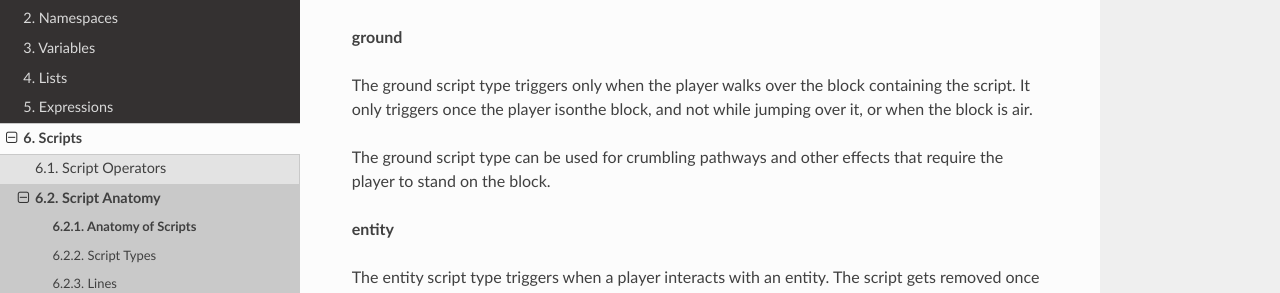
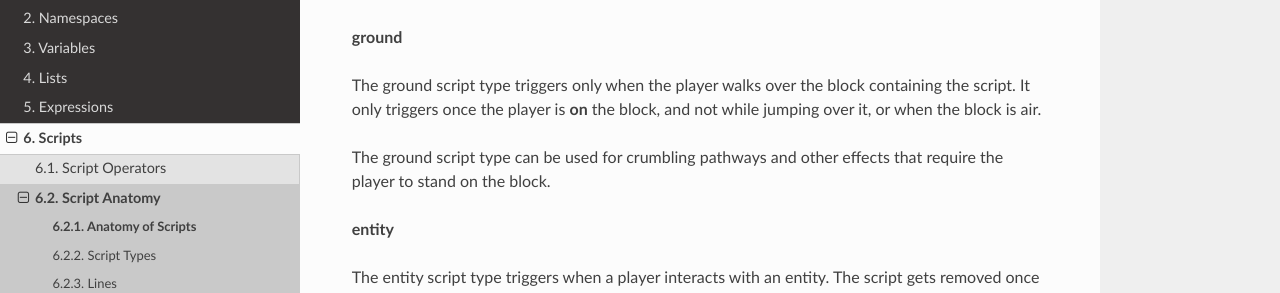
Before and after one commit to rebplane/msc, a Sphinx documentation site: the page built from docs/source/5_scripts/script_anatomy.rst, in a window 1280 px wide and 1400 px high, scrolled down 721 px. Shown: the part 182-475 px from the top of the window. Built offline with Sphinx 7.4.7 and the Read the Docs theme 2.0.0, drawn with Linux system fonts in a browser that asks for light colours; some of the changed text lies outside the part shown.

Commit message:
Update script_anatomy.rst

```diff
--- a/docs/source/5_scripts/script_anatomy.rst
+++ b/docs/source/5_scripts/script_anatomy.rst
@@ -35,7 +35,7 @@ The walk script type is often used for traps, story elements, resets, and much m
 **ground**
 
 The ground script type triggers only when the player walks over the block containing
-the script. It only triggers once the player isonthe block, and not while jumping over
+the script. It only triggers once the player is **on** the block, and not while jumping over
 it, or when the block is air.
 
 The ground script type can be used for crumbling pathways and other effects that require
```
Also changed, not shown: other parts of docs/source/5_scripts/script_anatomy.rst (+2 -3 lines).
